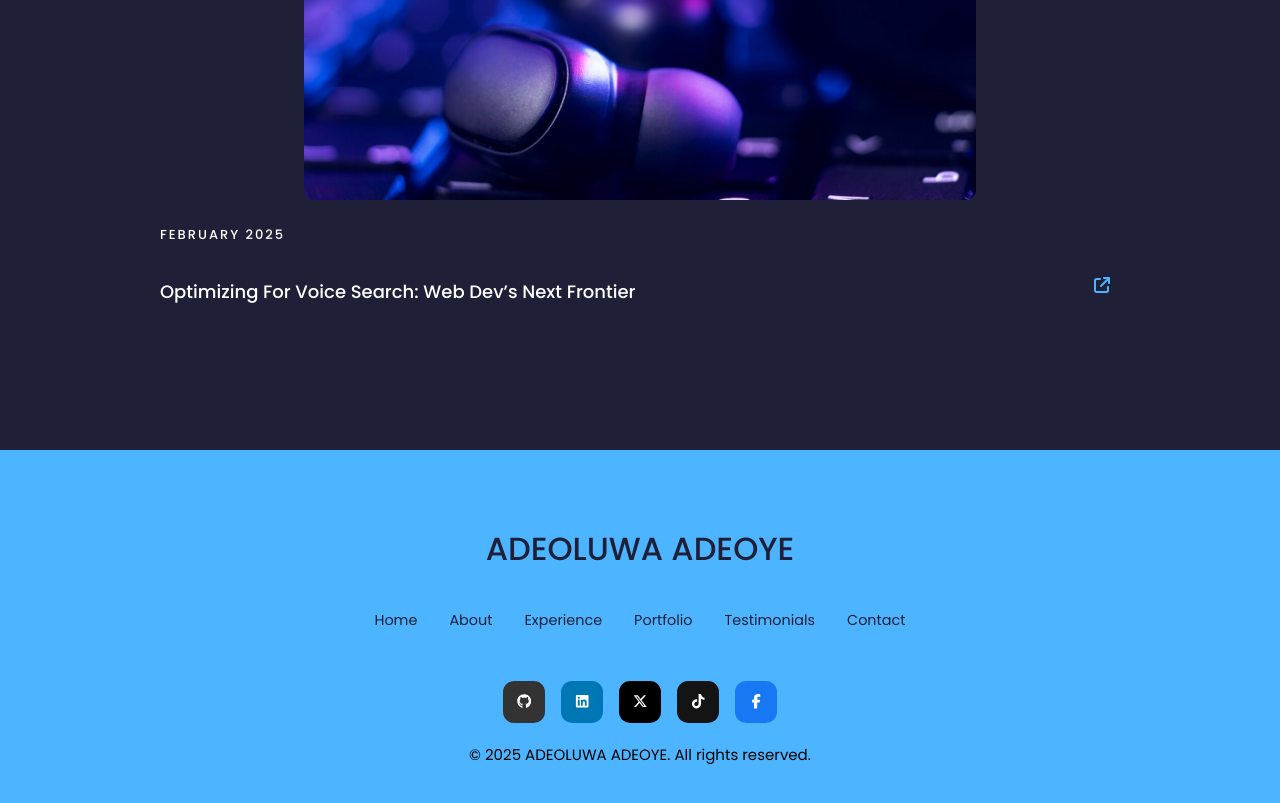
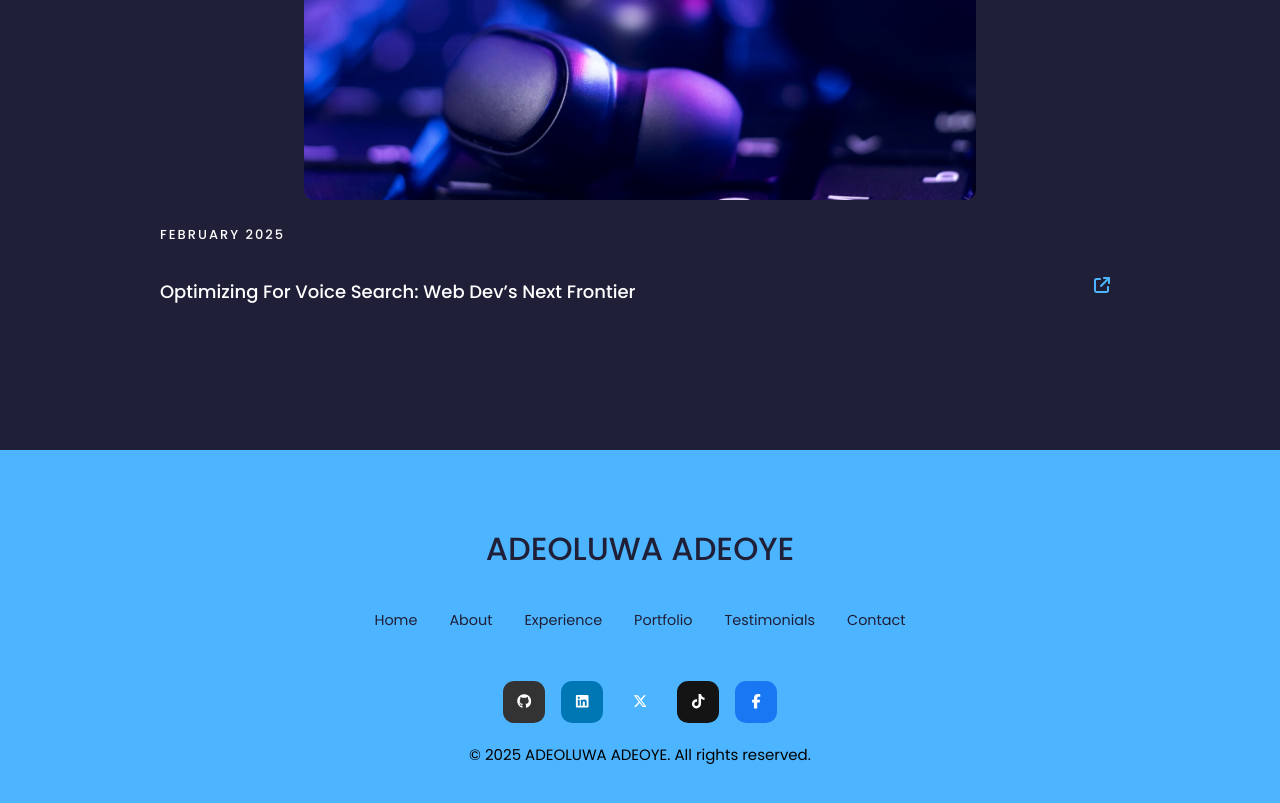
Before and after one commit to adeoluwaadeoye/adeoluwa, a React (Create React App) app: page / in a window 1280 px wide. Shown: the part 7408-8211 px from the top of the page. Built offline with nearby package versions, Linux system fonts and the light colour scheme.

Commit message:
updated Footer X link

```diff
--- a/src/components/footer/Footer.jsx
+++ b/src/components/footer/Footer.jsx
@@ -52,7 +52,7 @@
           <FaLinkedin />
         </a>
         <a
-          href="https://www.twitter.com/adeoluwaadeoye7"
+          href="https://x.com/adedadb?s=21"
           target="_blank"
           rel="noreferrer"
         >
```
